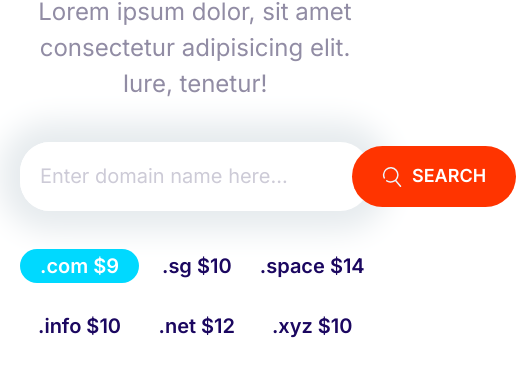
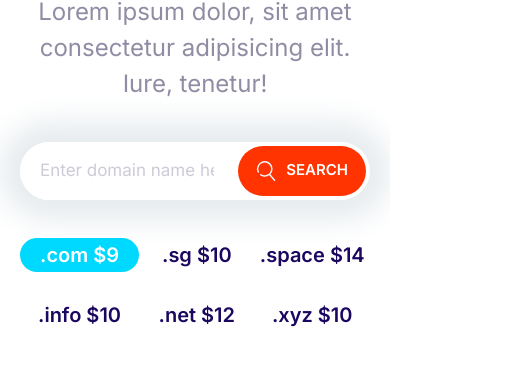
Before and after one commit to amirhosseinNouri/cloud-hosting-front, a website: page index.html in a window 390 px wide. Shown: the part 197-572 px from the top of the page, 516 px wide, since content can reach past the window. Drawn offline with nearby package versions, Linux system fonts and the light colour scheme.

Commit message:
:hammer: Fix input size bug on phone

```diff
--- a/css/styles.css
+++ b/css/styles.css
@@ -197,6 +197,11 @@ a {
   white-space: nowrap;
 }
 
+.btn--small {
+  padding: 1.5rem 1.8rem;
+  font-size: 1.5rem;
+}
+
 .btn .icon {
   width: 2rem;
   height: 2rem;
@@ -282,6 +287,9 @@ a {
   border: 0;
   flex-grow: 1;
   padding: 1.5rem 2rem;
+  display: inline-block;
+  width: 5rem;
+  font-size: 1.7rem;
 }
 
 .input-group .btn {
--- a/index.html
+++ b/index.html
@@ -27,9 +27,9 @@
         <input
           type="text"
           class="input"
-          placeholder="Enter domain name here..."
+          placeholder="Enter domain name here"
         />
-        <button class="btn btn--accent">
+        <button class="btn btn--accent btn--small">
           <svg class="icon icon-white">
             <use xlink:href="icons/sprite.svg#search"></use></svg
           >Search
```
